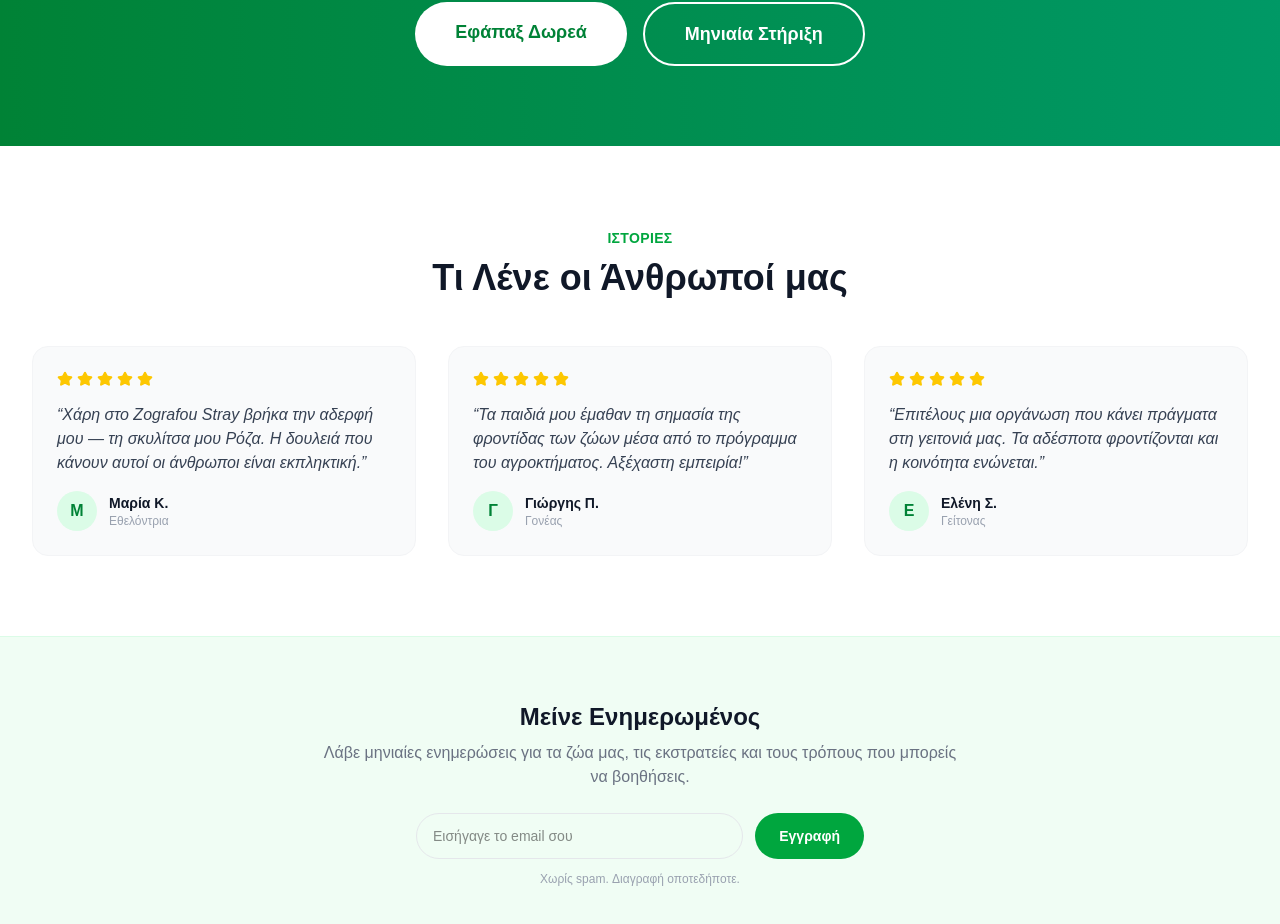
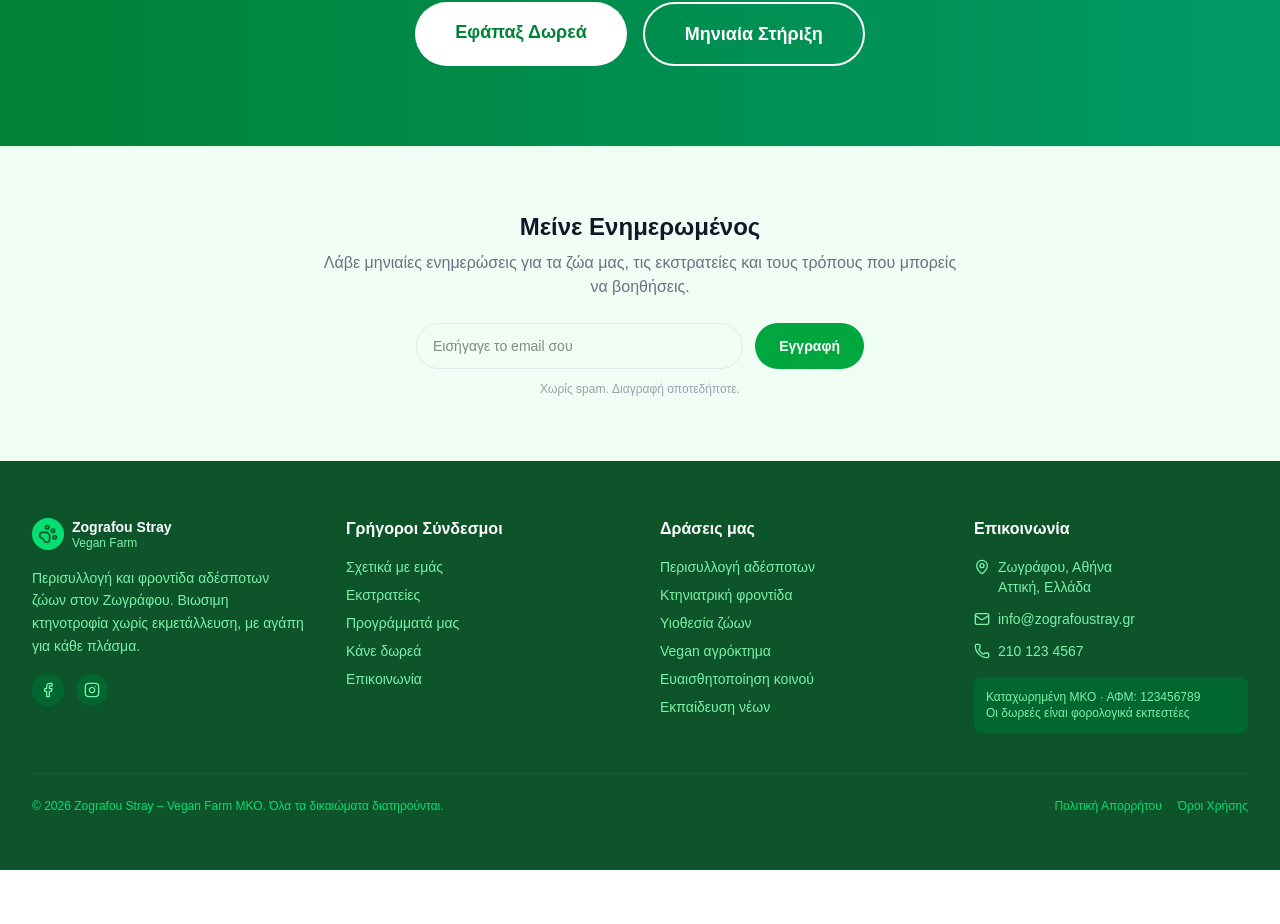
Before and after one commit to hassiotiskonstantinos-sudo/VEGAN-FARM, a Next.js app: page / in a window 1280 px wide. Shown: the part 3685-4609 px from the top of the page. After the commit the page ends 4555 px from the top, so only its background shows below. Built offline with nearby package versions, Linux system fonts and the light colour scheme.

Commit message:
Remove team and testimonials sections from homepage
https://claude.ai/code/session_01A5isiEztARHPtRK1XcWjTX

```diff
--- a/src/app/page.tsx
+++ b/src/app/page.tsx
@@ -1,6 +1,6 @@
 import Link from "next/link";
 import Image from "next/image";
-import { Heart, PawPrint, Users, Home as HomeIcon, ArrowRight, CheckCircle, TrendingUp, Star } from "lucide-react";
+import { Heart, PawPrint, Users, Home as HomeIcon, ArrowRight, CheckCircle, TrendingUp } from "lucide-react";
 import NewsletterForm from "@/components/NewsletterForm";
 
 const stats = [
@@ -40,27 +40,6 @@ const campaigns = [
     image: "https://images.unsplash.com/photo-1558618666-fcd25c85cd64?w=600&q=80",
     category: "Υποδομή",
     urgent: true,
-  },
-];
-
-const testimonials = [
-  {
-    name: "Μαρία Κ.",
-    role: "Εθελόντρια",
-    quote: "Χάρη στο Zografou Stray βρήκα την αδερφή μου — τη σκυλίτσα μου Ρόζα. Η δουλειά που κάνουν αυτοί οι άνθρωποι είναι εκπληκτική.",
-    stars: 5,
-  },
-  {
-    name: "Γιώργης Π.",
-    role: "Γονέας",
-    quote: "Τα παιδιά μου έμαθαν τη σημασία της φροντίδας των ζώων μέσα από το πρόγραμμα του αγροκτήματος. Αξέχαστη εμπειρία!",
-    stars: 5,
-  },
-  {
-    name: "Ελένη Σ.",
-    role: "Γείτονας",
-    quote: "Επιτέλους μια οργάνωση που κάνει πράγματα στη γειτονιά μας. Τα αδέσποτα φροντίζονται και η κοινότητα ενώνεται.",
-    stars: 5,
   },
 ];
 
@@ -283,35 +262,6 @@ export default function Home() {
         </div>
       </section>
 
-      {/* Testimonials */}
-      <section className="py-20 bg-white">
-        <div className="max-w-7xl mx-auto px-4 sm:px-6 lg:px-8">
-          <div className="text-center mb-12">
-            <span className="text-green-600 font-semibold text-sm uppercase tracking-wide">Ιστορίες</span>
-            <h2 className="text-3xl sm:text-4xl font-bold text-gray-900 mt-2">Τι Λένε οι Άνθρωποί μας</h2>
-          </div>
-          <div className="grid grid-cols-1 md:grid-cols-3 gap-8">
-            {testimonials.map((t) => (
-              <div key={t.name} className="bg-gray-50 rounded-2xl p-6 border border-gray-100">
-                <div className="flex gap-1 mb-4">
-                  {Array.from({ length: t.stars }).map((_, i) => (
-                    <Star key={i} className="h-4 w-4 fill-yellow-400 text-yellow-400" />
-                  ))}
-                </div>
-                <p className="text-gray-700 italic mb-4">&ldquo;{t.quote}&rdquo;</p>
-                <div className="flex items-center gap-3">
-                  <div className="bg-green-100 rounded-full h-10 w-10 flex items-center justify-center text-green-700 font-bold">{t.name[0]}</div>
-                  <div>
-                    <p className="font-semibold text-gray-900 text-sm">{t.name}</p>
-                    <p className="text-gray-400 text-xs">{t.role}</p>
-                  </div>
-                </div>
-              </div>
-            ))}
-          </div>
-        </div>
-      </section>
-
       {/* Newsletter */}
       <section className="py-16 bg-green-50 border-t border-green-100">
         <div className="max-w-2xl mx-auto px-4 text-center">
```
